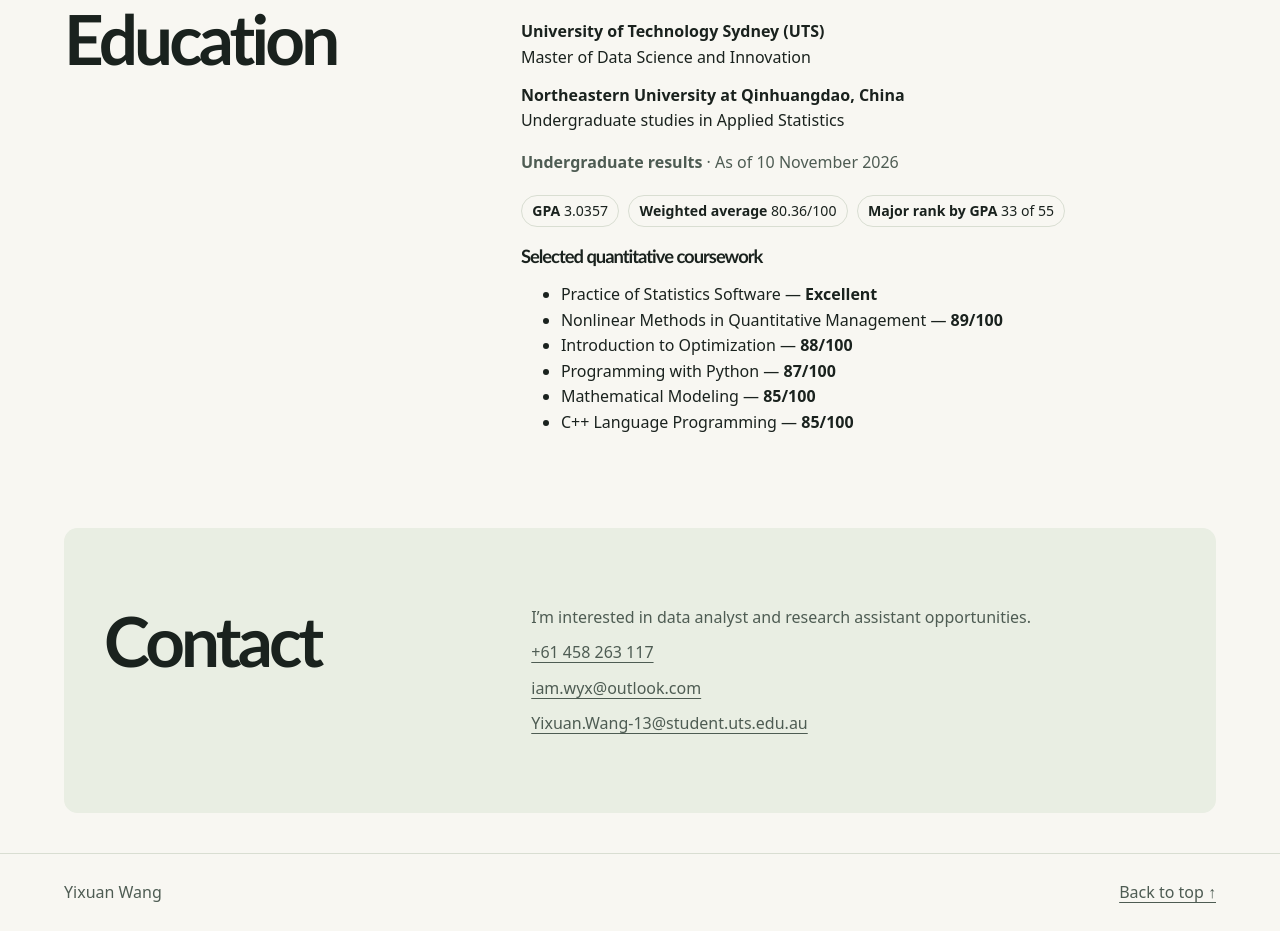
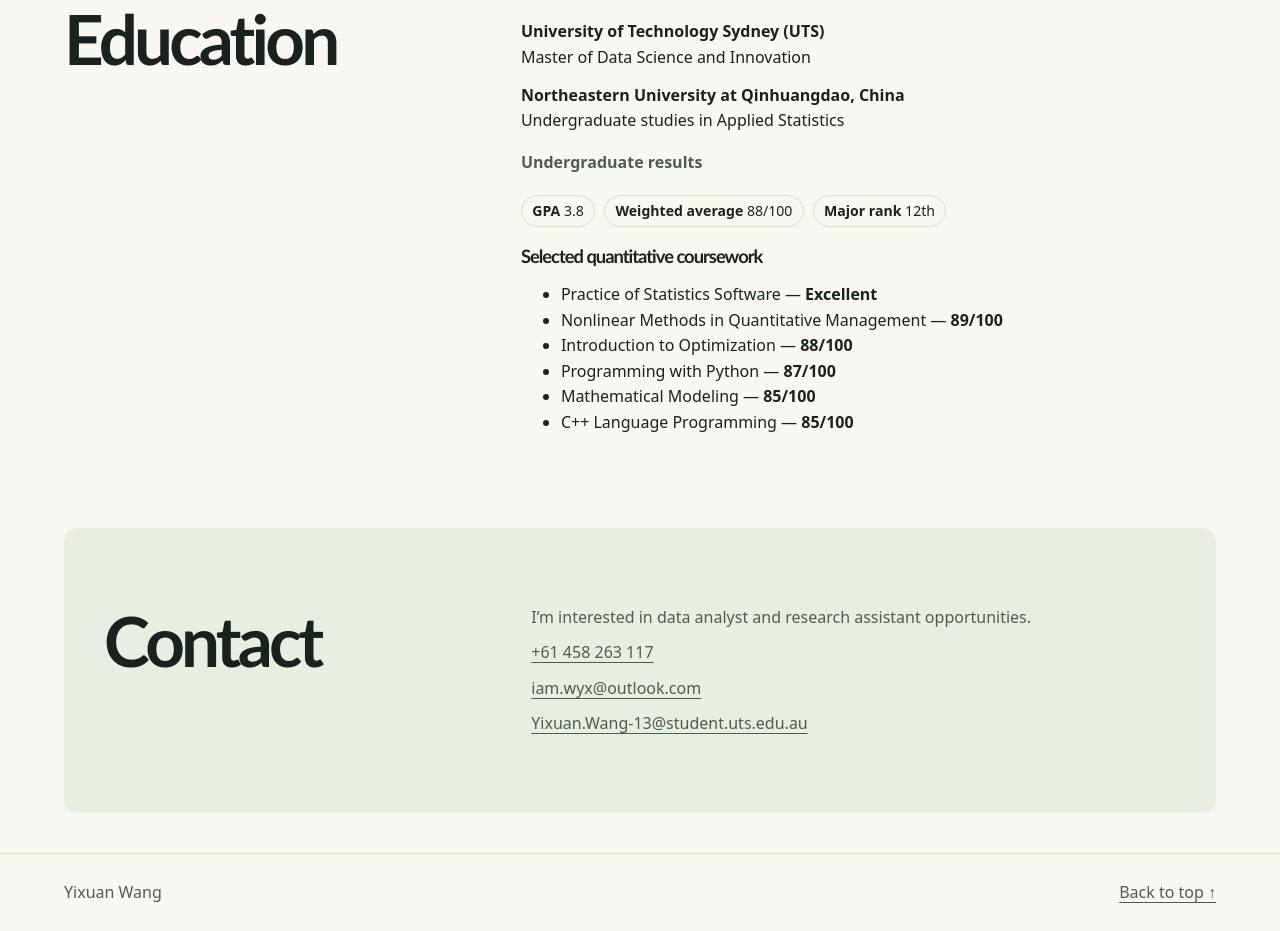
Before and after one commit to Wangyixuan0506/Wangyixuan0506.github.io, a plain HTML site: page index.html in a window 1280 px wide. Shown: the part 2616-3547 px from the top of the page. Drawn offline with Linux system fonts and the light colour scheme.

Commit message:
Update undergraduate GPA, weighted average and rank

```diff
--- a/index.html
+++ b/index.html
@@ -133,11 +133,11 @@
             <dd style="margin-inline-start:0">Undergraduate studies in Applied Statistics</dd>
           </div>
         </dl>
-        <p><strong>Undergraduate results</strong> · As of 10 November 2026</p>
+        <p><strong>Undergraduate results</strong></p>
         <ul class="skill-list" aria-label="Undergraduate results">
-          <li><strong>GPA</strong> 3.0357</li>
-          <li><strong>Weighted average</strong> 80.36/100</li>
-          <li><strong>Major rank by GPA</strong> 33 of 55</li>
+          <li><strong>GPA</strong> 3.8</li>
+          <li><strong>Weighted average</strong> 88/100</li>
+          <li><strong>Major rank</strong> 12th</li>
         </ul>
         <h3 style="font-size:1.15rem;margin-block:1.25rem .5rem">Selected quantitative coursework</h3>
         <ul aria-label="Selected quantitative coursework and grades">
```
